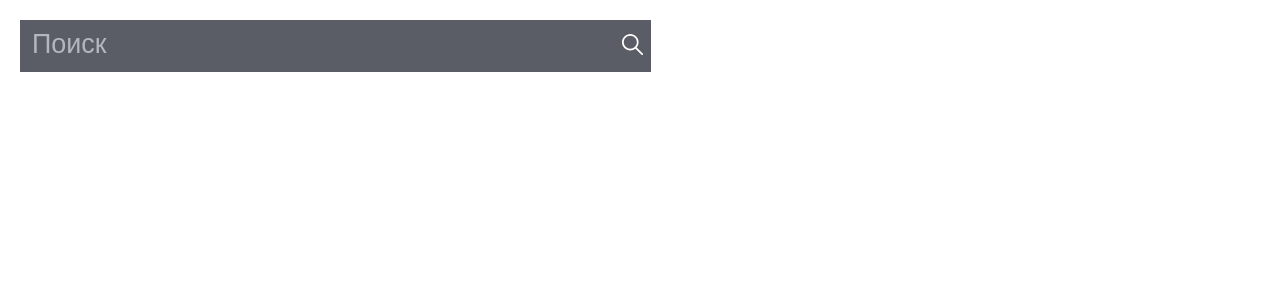
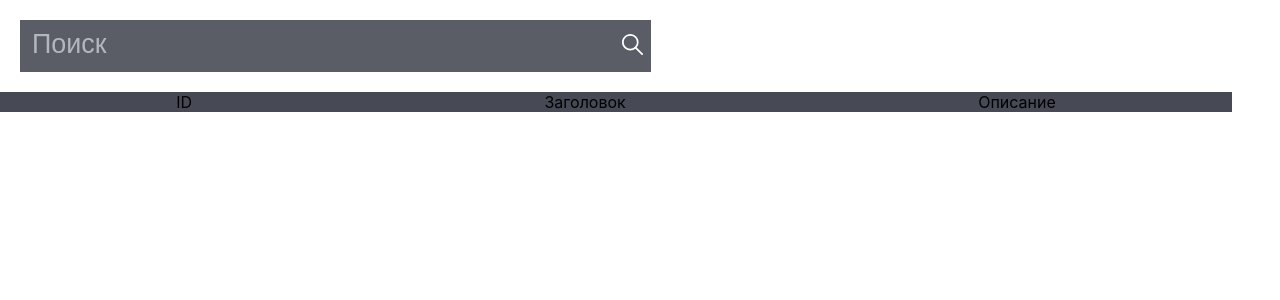
Before and after one commit to DimaMaslo88/test-sector-bisneca, a React (Create React App) app: page / in a window 1280 px wide. Shown: the top 300 px of the page. Built offline with nearby package versions, Linux system fonts and the light colour scheme.

Commit message:
'feat/create store and reducers'

```diff
--- a/package.json
+++ b/package.json
@@ -17,6 +17,7 @@
     "@types/react-redux": "^7.1.25",
     "@typescript-eslint/eslint-plugin": "^5.59.1",
     "@typescript-eslint/parser": "^5.59.1",
+    "axios": "^1.4.0",
     "eslint-config-airbnb": "^19.0.4",
     "eslint-config-prettier": "^8.8.0",
     "eslint-import-resolver-typescript": "^3.5.5",
@@ -30,6 +31,7 @@
     "react-redux": "^8.1.1",
     "react-scripts": "5.0.1",
     "redux": "^4.2.1",
+    "redux-thunk": "^2.4.2",
     "typescript": "^4.9.5",
     "web-vitals": "^2.1.4"
   },
--- a/src/App.tsx
+++ b/src/App.tsx
@@ -1,4 +1,5 @@
 import React from 'react';
+import { Content } from 'ui/components/content/Content';
 import { Search } from 'ui/components/searchComponent/Search';
 import './styles/App.module.scss';
 
@@ -8,6 +9,7 @@ function App() {
         <div className='main-container'>
             <div>
                 <Search/>
+                <Content/>
             </div>
         </div>
     );
--- /dev/null
+++ b/src/styles/headerContainer.module.scss
@@ -0,0 +1,7 @@
+@import "variables/variables";
+.headerContainer{
+  display: flex;
+  flex-direction: row;
+  justify-content: space-around;
+  background-color:$bgColor4 ;
+}
--- a/src/styles/variables/variables.scss
+++ b/src/styles/variables/variables.scss
@@ -1,3 +1,4 @@
 $bgColor1:#5A5C66;
 $bgColor2:#ffffff;
 $bgColor3:#B2B7BF;
+$bgColor4:#474955;
--- /dev/null
+++ b/src/ui/components/content/Content.tsx
@@ -0,0 +1,10 @@
+import React from 'react';
+import {Header} from "ui/components/content/header/Header";
+
+export const Content = () => {
+    return (
+        <div>
+            <Header/>
+        </div>
+    );
+};
--- /dev/null
+++ b/src/ui/components/content/header/Header.tsx
@@ -0,0 +1,19 @@
+import React from 'react';
+import style from 'styles/headerContainer.module.scss'
+
+export const Header = () => {
+    return (
+        <div className={style.headerContainer}>
+           <div>
+               ID
+
+           </div>
+            <div>
+             Заголовок
+            </div>
+                <div>
+                 Описание
+            </div>
+        </div>
+    );
+};
```
Also changed, not shown: src/bll/reducers/posts-peducer.ts (added, +7 -0 lines), src/bll/store.ts (added, +11 -0 lines), 1 other file (tests, documents, lock files or other folders).
